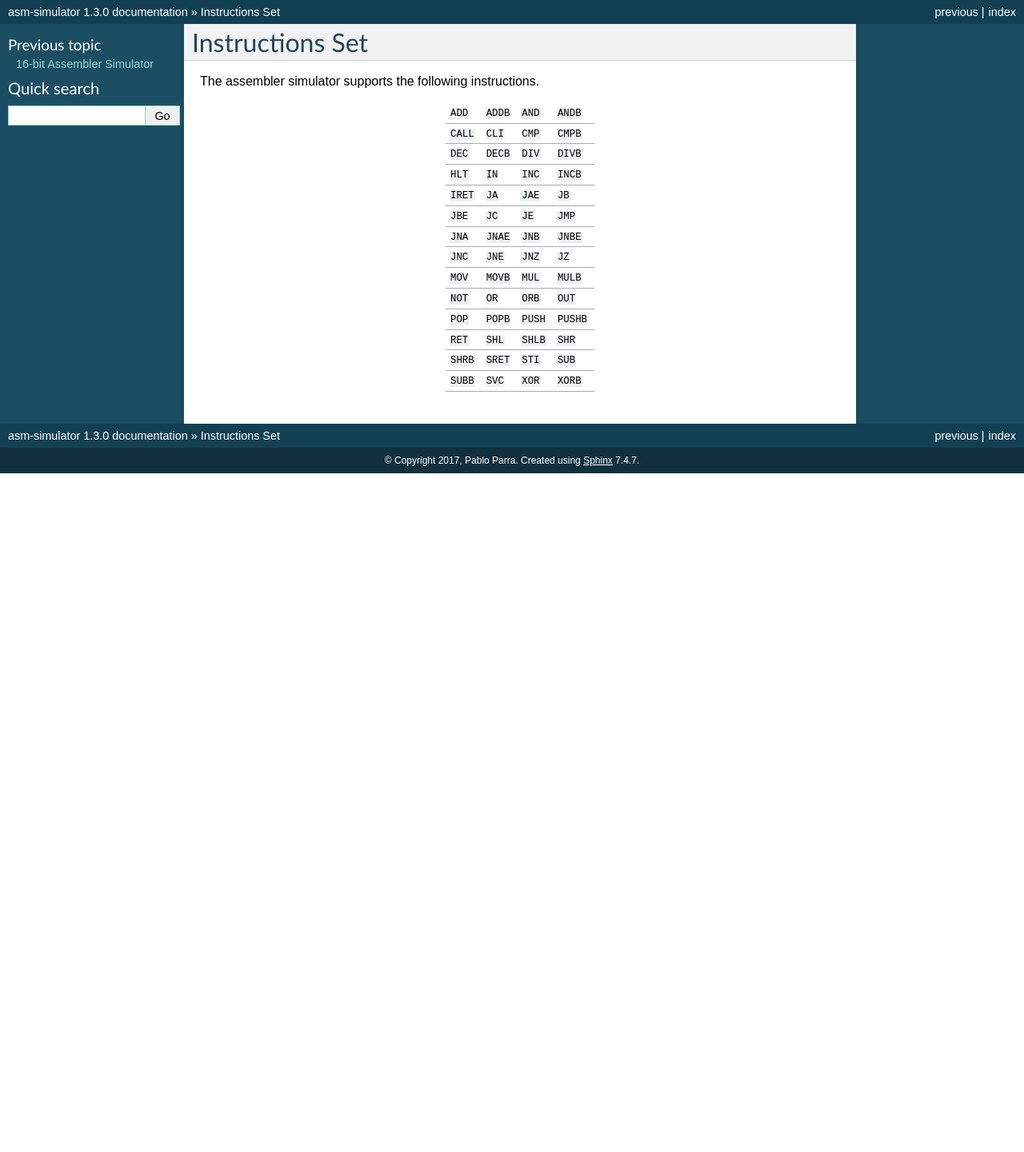
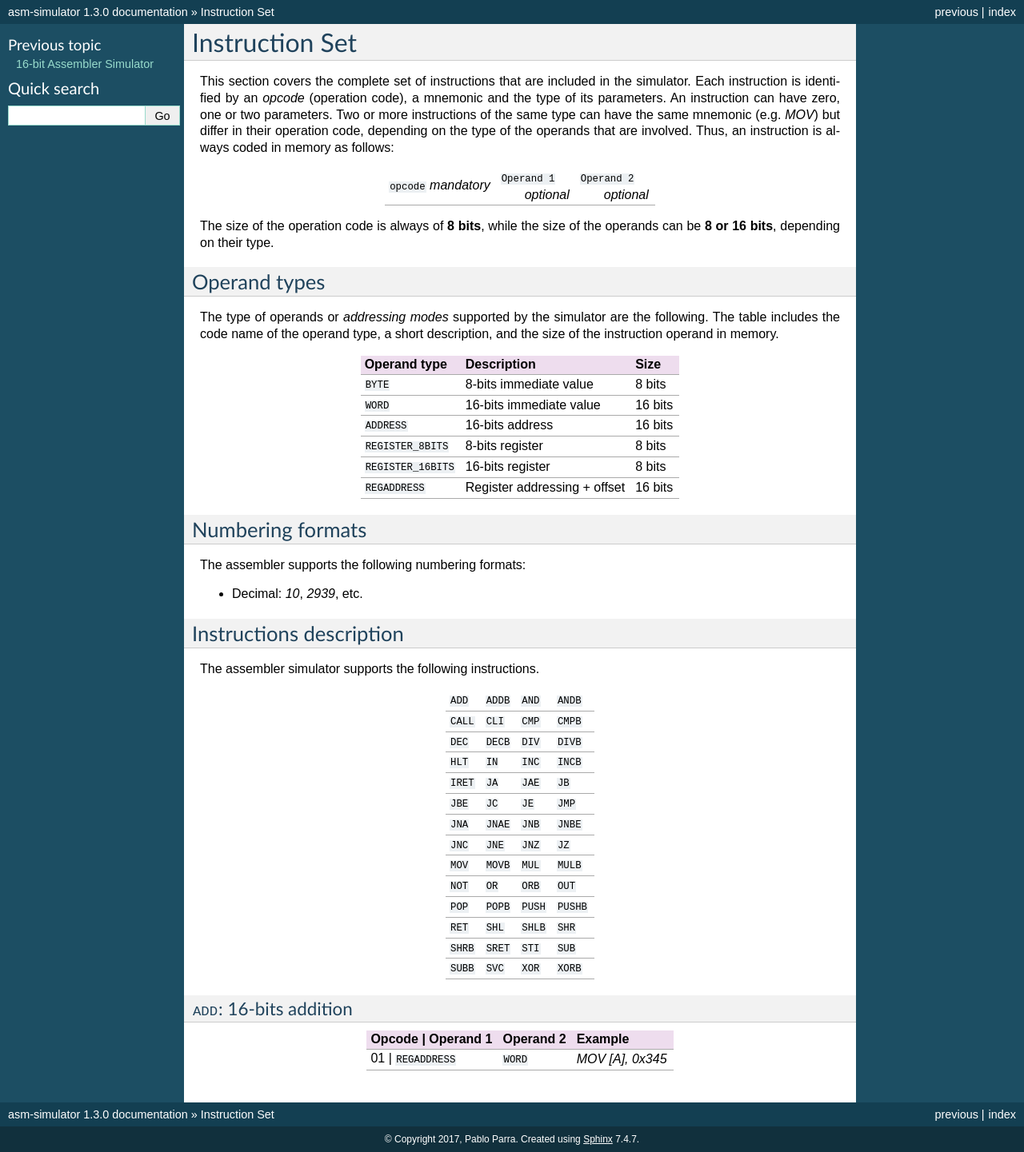
Before and after one commit to parraman/asm-simulator, a Sphinx documentation site: the page built from docs/instruction-set.rst, in a window 1280 px wide. Shown: the whole page at 80% size. Built offline with Sphinx 7.4.7, drawn with Linux system fonts in a browser that asks for light colours; before the commit the page ends 900 px from its top, so only the background shows below that.

Commit message:
Improved documentation

```diff
--- a/docs/instruction-set.rst
+++ b/docs/instruction-set.rst
@@ -1,5 +1,56 @@
-Instructions Set
-================
+Instruction Set
+===============
+
+This section covers the complete set of instructions that are included in the
+simulator. Each instruction is identified by an *opcode* (operation code), a
+mnemonic and the type of its parameters. An instruction can have zero, one or
+two parameters. Two or more instructions of the same type can have the same
+mnemonic (e.g. `MOV`) but differ in their operation code, depending on the type
+of the operands that are involved. Thus, an instruction is always coded in
+memory as follows:
+
++-------------+---------------+---------------+
+| ``opcode``  | ``Operand 1`` | ``Operand 2`` |
+| *mandatory* |   *optional*  |   *optional*  |
++-------------+---------------+---------------+
+
+The size of the operation code is always of **8 bits**, while the size of the
+operands can be **8 or 16 bits**, depending on their type.
+
+
+Operand types
+-------------
+
+The type of operands or *addressing modes* supported by the simulator are the
+following. The table includes the code name of the operand type, a short
+description, and the size of the instruction operand in memory.
+
++---------------------+------------------------------+---------+
+| Operand type        | Description                  |  Size   |
++=====================+==============================+=========+
+| ``BYTE``            | 8-bits immediate value       | 8 bits  |
++---------------------+------------------------------+---------+
+| ``WORD``            | 16-bits immediate value      | 16 bits |
++---------------------+------------------------------+---------+
+| ``ADDRESS``         | 16-bits address              | 16 bits |
++---------------------+------------------------------+---------+
+| ``REGISTER_8BITS``  | 8-bits register              | 8 bits  |
++---------------------+------------------------------+---------+
+| ``REGISTER_16BITS`` | 16-bits register             | 8 bits  |
++---------------------+------------------------------+---------+
+| ``REGADDRESS``      | Register addressing + offset | 16 bits |
++---------------------+------------------------------+---------+
+
+Numbering formats
+-----------------
+
+The assembler supports the following numbering formats:
+
+* Decimal: `10`, `2939`, etc.
+
+
+Instructions description
+------------------------
 
 The assembler simulator supports the following instructions.
 
@@ -32,3 +83,12 @@ The assembler simulator supports the following instructions.
 +-----------+-----------+------------+-----------+
 | ``SUBB``  | ``SVC``   | ``XOR``    | ``XORB``  |
 +-----------+-----------+------------+-----------+
+
+``ADD``: 16-bits addition
+^^^^^^^^^^^^^^^^^^^^^^^^^
+
++--------+----------------+------------+------------------+
+| Opcode | Operand 1      | Operand 2  | Example          |
++=========================+============+==================+
+| 01     | ``REGADDRESS`` | ``WORD``   | `MOV [A], 0x345` |
++--------+----------------+------------+------------------+
```
